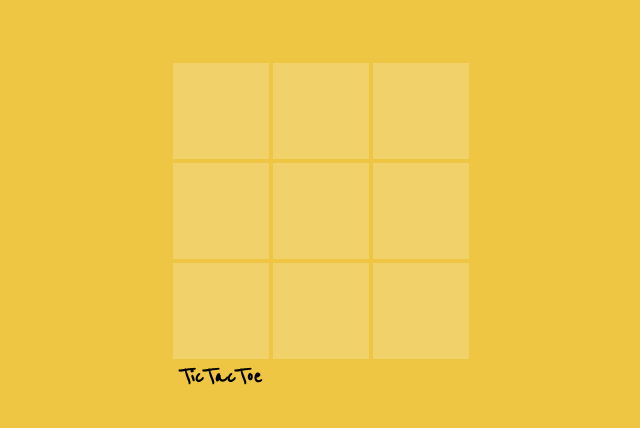
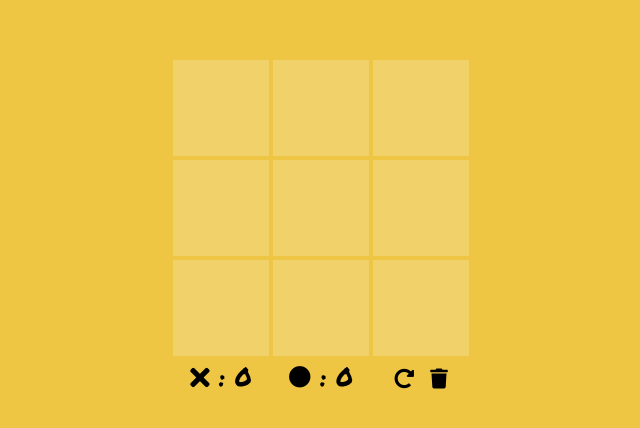
Before and after one commit to mihaighe/tictactoe, a plain HTML site: page index.html in a window 1280 px wide. Shown: the part 174-602 px from the top of the page, without its empty margins (319-959 px from the left). Drawn offline with Linux system fonts and the light colour scheme.

Commit message:
Score and restart functionality

```diff
--- a/index.html
+++ b/index.html
@@ -4,6 +4,10 @@
     <meta charset="UTF-8" />
     <meta name="viewport" content="width=device-width, initial-scale=1.0" />
     <link rel="stylesheet" href="styles.css" />
+    <link
+      rel="stylesheet"
+      href="https://cdnjs.cloudflare.com/ajax/libs/font-awesome/5.15.1/css/all.min.css"
+    />
     <script src="script.js" defer></script>
     <title>TicTacToe</title>
   </head>
@@ -18,7 +22,18 @@
       <div class="cell" data-cell></div>
       <div class="cell" data-cell></div>
       <div class="cell" data-cell></div>
-      <div class="text" id="text">TicTacToe</div>
+      <div class="flex">
+        <i class="fas fa-times"></i>
+        <div id="x" class="text"></div>
+      </div>
+      <div class="flex">
+        <i class="fas fa-circle"></i>
+        <div id="o" class="text"></div>
+      </div>
+      <div class="button">
+        <button id="restart" ><i class="fas fa-redo-alt"></i></button>
+        <button id="delete"><i class="fas fa-trash"> </i></button>
+      </div>
     </div>
   </body>
 </html>
--- a/script.js
+++ b/script.js
@@ -1,11 +1,7 @@
-const cellElements = document.querySelectorAll("[data-cell]");
-const text = document.getElementById("text");
+const X_CLASS = "x";
+const O_CLASS = "o";
 
-cellElements.forEach((cell) => {
-  cell.addEventListener("click", handleClick, { once: true });
-});
-
-document.addEventListener("keydown", handleKeydown);
+const NUMERICAL_KEYBOARD = [undefined, 6, 7, 8, 3, 4, 5, 0, 1, 2];
 
 const WINNING_COMBINATIONS = [
   [0, 1, 2],
@@ -18,12 +14,50 @@ const WINNING_COMBINATIONS = [
   [2, 4, 6],
 ];
 
-const NUMERICAL_KEYBOARD = [undefined, 6, 7, 8, 3, 4, 5, 0, 1, 2];
+const cellElements = document.querySelectorAll("[data-cell]");
+const xScoreElement = document.getElementById("x");
+const oScoreElement = document.getElementById("o");
 
-const X_CLASS = "x";
-const O_CLASS = "o";
+const restartButton = document.getElementById("restart");
+const deleteButton = document.getElementById("delete");
+
+
+restartButton.addEventListener("click", restartGame);
+deleteButton.addEventListener("click",  deleteScore);
 
 let xTurn = true;
+start();
+
+function start() {
+  xTurn = true;
+
+  xScore = localStorage.getItem("xScore");
+  oScore = localStorage.getItem("oScore");
+
+  xScore == null ? (xScore = 0) : xScore;
+  oScore == null ? (oScore = 0) : oScore;
+
+  xScoreElement.innerHTML = ` : ${xScore}`;
+  oScoreElement.innerHTML = ` : ${oScore}`;
+
+  cellElements.forEach((cell) => {
+    cell.addEventListener("click", handleClick, { once: true });
+    cell.removeAttribute("style");
+  });
+
+  document.addEventListener("keydown", handleKeydown);
+}
+
+function restartGame() {
+  start();
+  board.classList.add(X_CLASS);
+
+  cellElements.forEach((cell) => {
+    cell.classList.remove(X_CLASS);
+    cell.classList.remove(O_CLASS);
+    cell.style.cursor = "pointer";
+  });
+}
 
 function handleKeydown(event) {
   const currentClass = xTurn ? X_CLASS : O_CLASS;
@@ -100,7 +134,13 @@ function stopGame(xTurn) {
   });
   document.removeEventListener("keydown", handleKeydown);
 
-  xTurn ? (text.innerText = "Winner: X") : (text.innerText = "Winner: O");
+  xTurn ? xScore++ : oScore++;
+
+  xScoreElement.innerHTML = ` : ${xScore}`;
+  oScoreElement.innerHTML = ` : ${oScore}`;
+
+  localStorage.setItem("xScore", xScore);
+  localStorage.setItem("oScore", oScore);
 }
 
 function checkWin(currentClass) {
@@ -110,3 +150,11 @@ function checkWin(currentClass) {
     });
   });
 }
+
+function deleteScore() {
+  localStorage.setItem("xScore", 0);
+  localStorage.setItem("oScore", 0);
+
+  xScoreElement.innerHTML = ` : 0`;
+  oScoreElement.innerHTML = ` : 0`;
+}
--- a/styles.css
+++ b/styles.css
@@ -1,4 +1,4 @@
-@import url('https://fonts.googleapis.com/css2?family=Reenie+Beanie&display=swap');
+@import url('https://fonts.googleapis.com/css2?family=Permanent+Marker&display=swap');
 
 *,
 *::after,
@@ -133,8 +133,34 @@ body {
 }
 
 .text {
-  font-family: 'Reenie Beanie', cursive;
+  font-family: 'Permanent Marker', cursive;
   font-size: 25px;
-  font-weight: bold;
-  margin: 3px;
+  margin-left: 10px;
 }
+
+button {
+  /* margin-top: 4px; */
+  background: none;
+  border: none;
+  cursor: pointer;
+  font-size: 20px;
+  margin-top: 6px;
+}
+
+button:focus {
+  outline: 0;
+}
+
+.flex {
+  display: flex;
+}
+
+.fa-times {
+  margin-top: 6px;
+  font-size: 28px;
+}
+
+.fa-circle {
+  margin-top: 8px;
+  font-size: 22px;
+}
```
